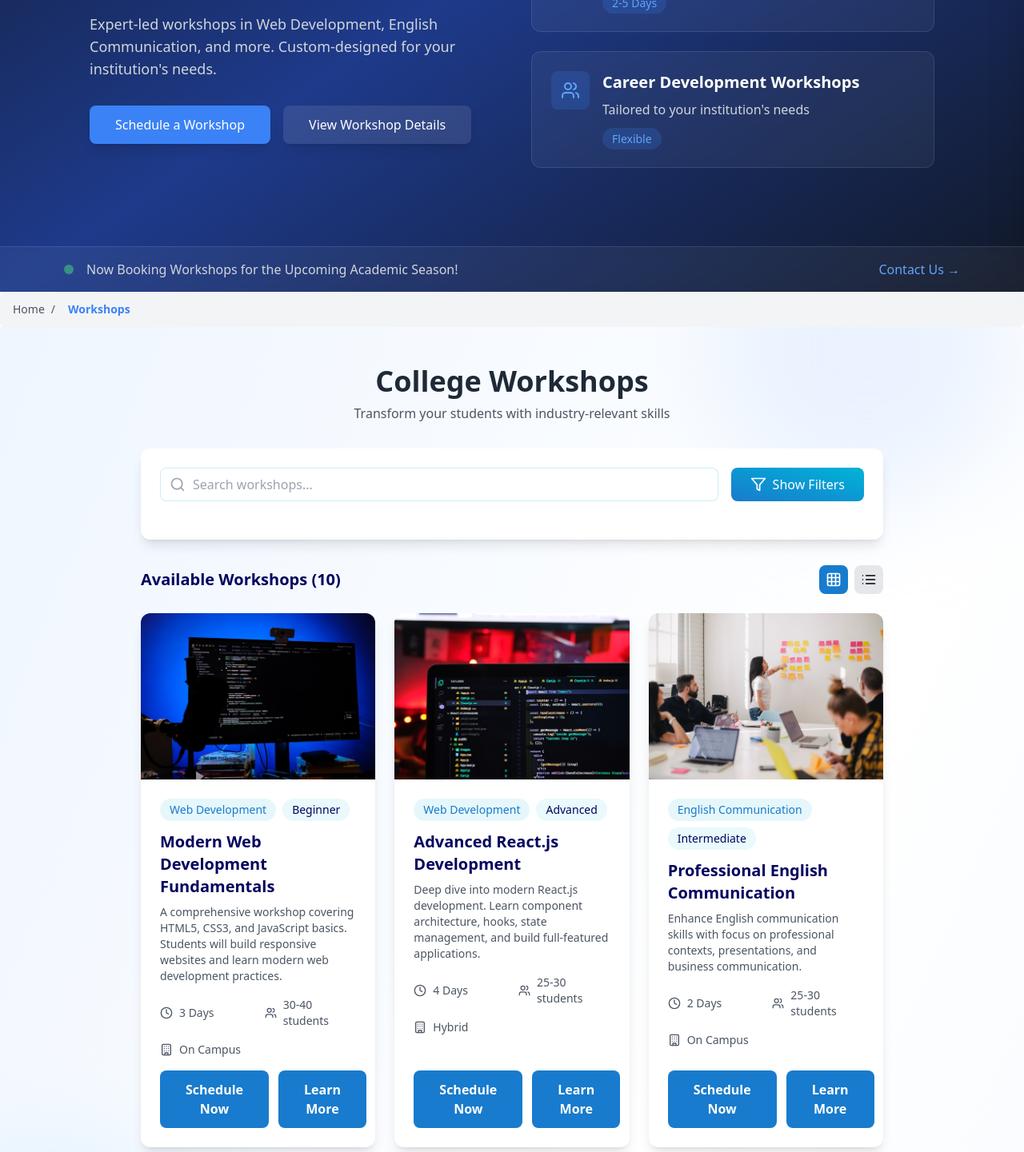
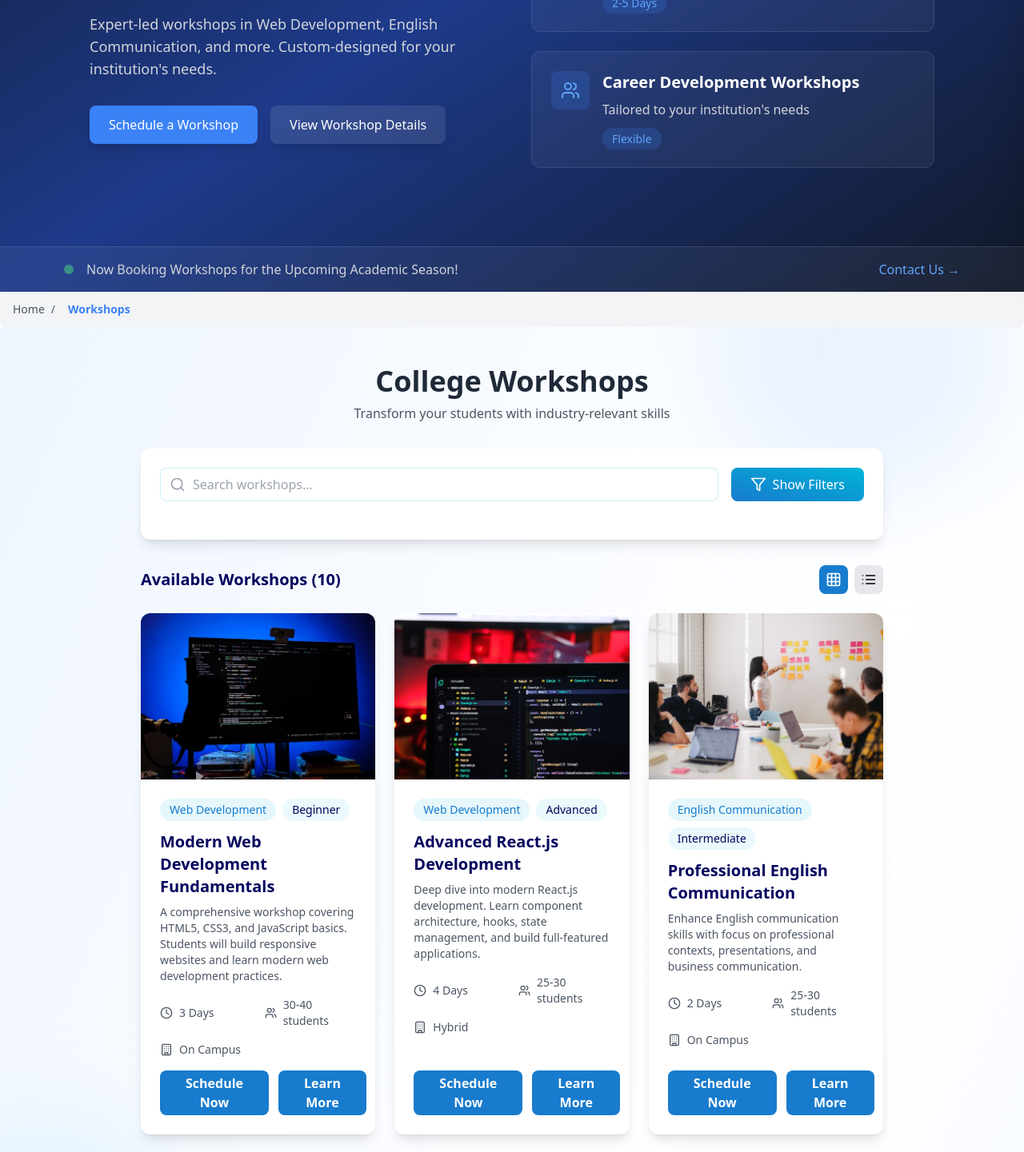
Before and after one commit to Bibin-Antony/skillonxx, a React (Vite) app: page /Workshops in a window 1280 px wide. Shown: the part 480-1921 px from the top of the page at 80% size. Built offline with nearby package versions, Linux system fonts and the light colour scheme.

Commit message:
fix buttons

```diff
--- a/src/componets/LoginSignup/SignupPage.jsx
+++ b/src/componets/LoginSignup/SignupPage.jsx
@@ -1,6 +1,7 @@
 import React, { useState, useEffect } from 'react';
 import { useNavigate } from 'react-router-dom';
 import logo from "../../assets/logo/logo.png";
+import signupimage from "../../assets/illustrations/loginimage.png";
 
 import {
   CircleDot,
@@ -375,7 +376,7 @@ const SignupPage = () => {
                       Already have an account?{' '}
                       <button
                         type="button"
-                        onClick={() => navigate('/login')}
+                        onClick={() => navigate('/LoginPage')}
                         className="text-blue-300 hover:text-blue-200"
                       >
                         Sign in
--- a/src/componets/Workshops/WorkshopHero.jsx
+++ b/src/componets/Workshops/WorkshopHero.jsx
@@ -69,12 +69,15 @@ const WorkshopHero = () => {
                 transition={{ delay: 0.4 }}
                 className="flex gap-4 mb-16"
               >
-                <button className="bg-blue-500 hover:bg-blue-600 text-white px-8 py-3 rounded-lg transition-colors shadow-lg">
+                <div className="flex gap-4 items-center justify-center flex-wrap">
+                <button className="bg-blue-500 hover:bg-blue-600 text-white px-6 py-3 rounded-lg transition-colors shadow-lg">
                   Schedule a Workshop
                 </button>
-                <button className="bg-white/10 hover:bg-white/20 text-white px-8 py-3 rounded-lg transition-colors shadow-lg backdrop-blur-sm">
+                <button className="bg-white/10 hover:bg-white/20 text-white px-6 py-3 rounded-lg transition-colors shadow-lg backdrop-blur-sm">
                   View Workshop Details
                 </button>
+              </div>
+
               </motion.div>
             </div>
 
--- a/src/componets/Workshops/WorkshopListing.jsx
+++ b/src/componets/Workshops/WorkshopListing.jsx
@@ -475,10 +475,10 @@ const WorkshopCard = ({ workshop, isListView,onScheduleClick }) => {
         </div>
 
         <div className="mt-auto flex gap-3">
-        <button onClick={() => onScheduleClick(workshop.title)} className="flex-1 bg-custom text-white active:scale-90 transition-all duration-300 px-8 py-3 rounded-lg font-semibold hover:bg-gradient-to-br hover:from-custom hover:via-primary">
+        <button onClick={() => onScheduleClick(workshop.title)} className="flex-1 bg-custom text-white active:scale-90 transition-all duration-300 px-8 py-1 rounded-lg font-semibold hover:bg-gradient-to-br hover:from-custom hover:via-primary">
             Schedule Now
           </button>
-          <button className="flex-1 bg-custom text-white active:scale-90 transition-all duration-300 px-8 py-3 rounded-lg font-semibold hover:bg-gradient-to-br hover:from-custom hover:via-primary">
+          <button className="flex-1 bg-custom text-white active:scale-90 transition-all duration-300 px-8 py-1 rounded-lg font-semibold hover:bg-gradient-to-br hover:from-custom hover:via-primary">
             Learn More
           </button>
         </div>
```
